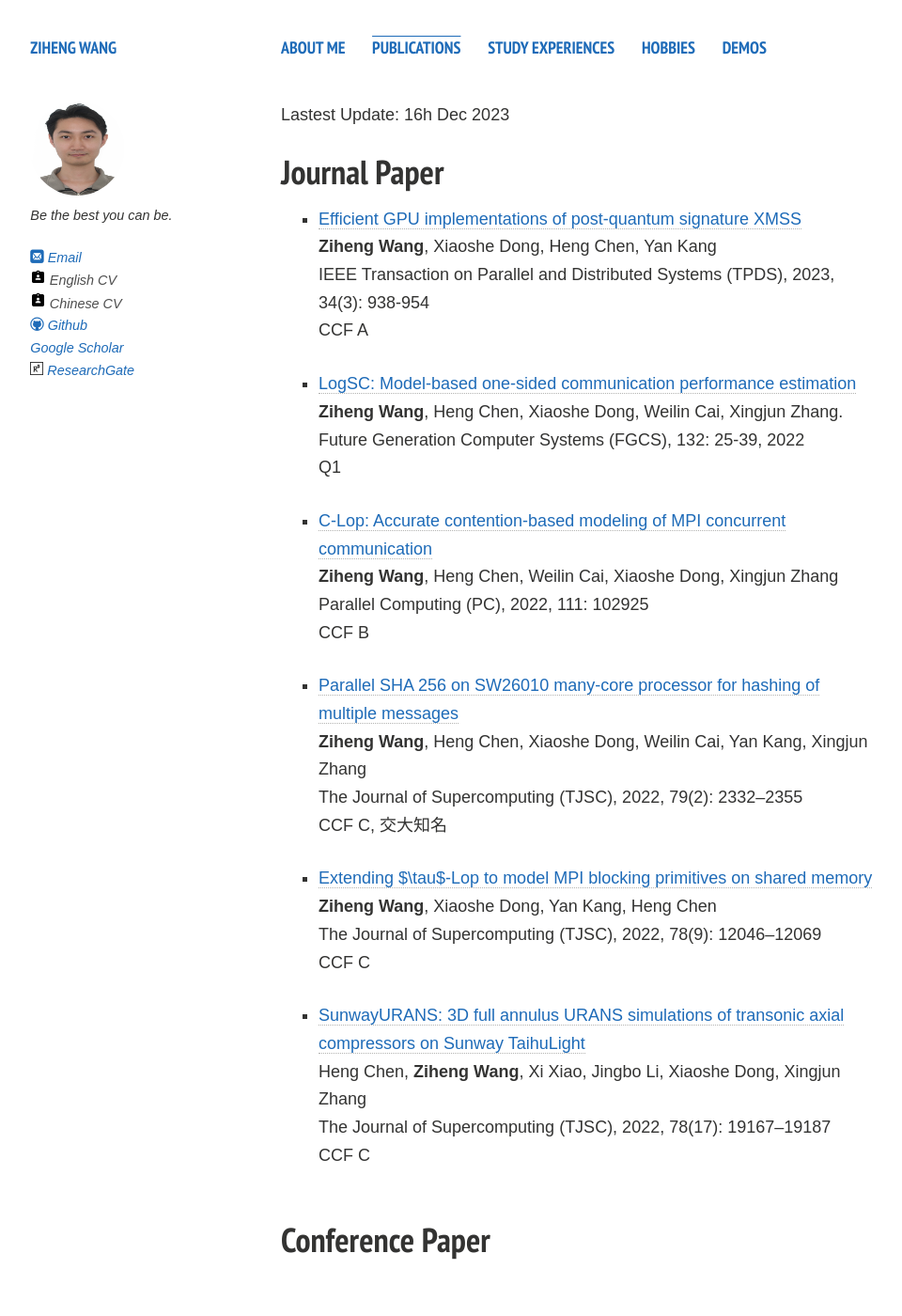
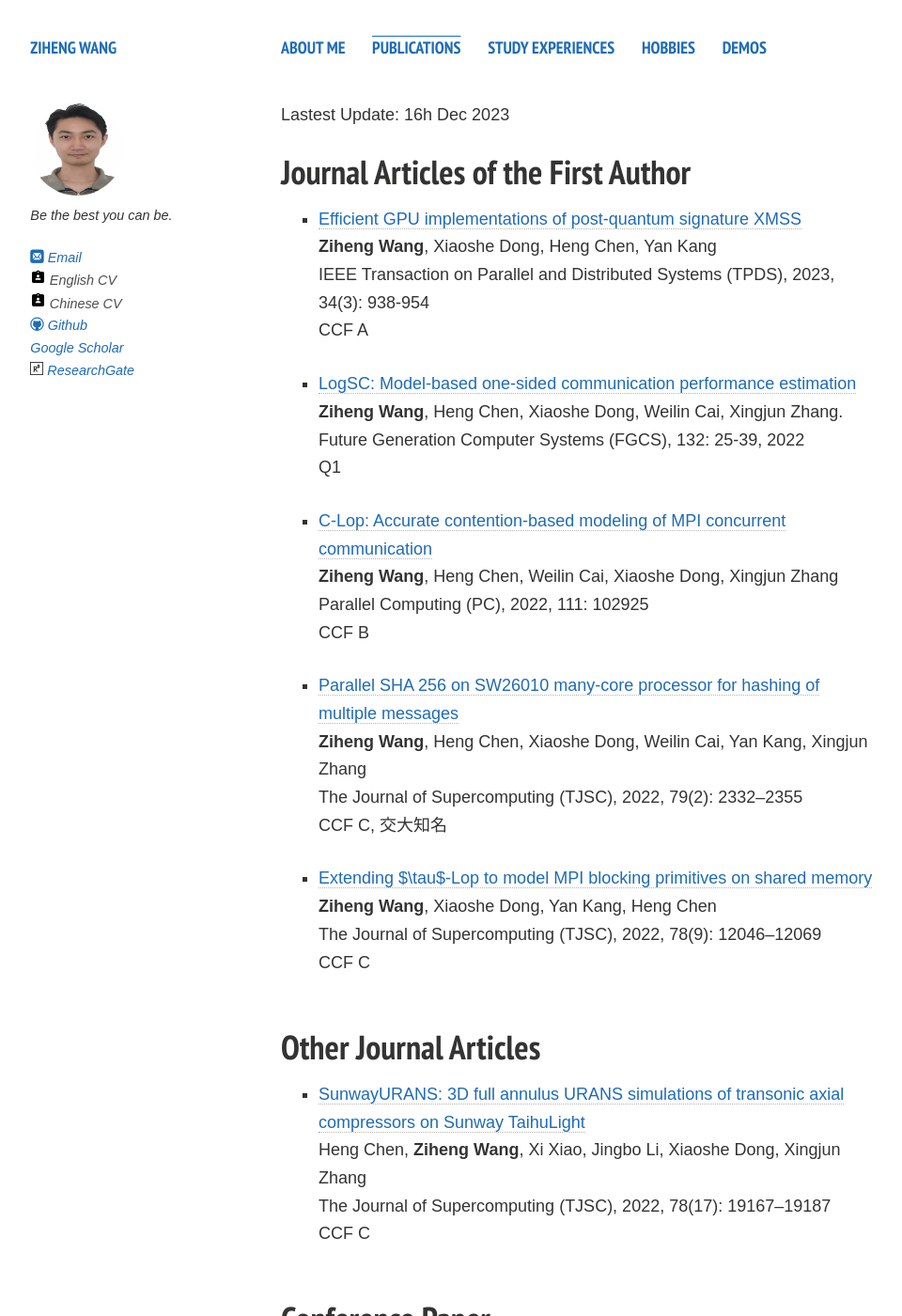
Before and after one commit to wzh009888/wzh009888.github.io, a Jekyll site: the page built from publications.md, in a window 1280 px wide and 1400 px high. Shown: the whole window at 94% size, without its empty margins (21-981 px from the left). Built offline with Jekyll 4.4.1, drawn with Linux system fonts in a browser that asks for light colours; comment, search, counter and statistics services are not loaded; a style sheet for code colours, icons or effects is not loaded.

Commit message:
Update publications.md

```diff
--- a/publications.md
+++ b/publications.md
@@ -7,7 +7,7 @@ title: Publications
 Lastest Update: 16h Dec 2023&nbsp;
 <!--[中文版本 (Chinese Version)](https://caihanlin.com/file/publications-zh/)-->
 
-## Journal Paper
+## Journal Articles of the First Author
 - [Efficient GPU implementations of post-quantum signature XMSS](https://doi.org/10.1109/TPDS.2022.3233348)<br>**Ziheng Wang**, Xiaoshe Dong, Heng Chen, Yan Kang<br>IEEE Transaction on Parallel and Distributed Systems (TPDS), 2023, 34(3): 938-954<br>CCF A
 
 - [LogSC: Model-based one-sided communication performance estimation](https://doi.org/10.1016/j.future.2022.02.004)<br>**Ziheng Wang**, Heng Chen, Xiaoshe Dong, Weilin Cai, Xingjun Zhang.<br>Future Generation Computer Systems (FGCS), 132: 25-39, 2022<br>Q1
@@ -16,9 +16,13 @@ Lastest Update: 16h Dec 2023&nbsp;
 
 - [Parallel SHA 256 on SW26010 many-core processor for hashing of multiple messages](https://doi.org/10.1007/s11227-022-04750-7)<br>**Ziheng Wang**, Heng Chen, Xiaoshe Dong, Weilin Cai, Yan Kang, Xingjun Zhang<br>The Journal of Supercomputing (TJSC), 2022, 79(2): 2332–2355<br>CCF C, 交大知名
 
-- [Extending $\tau$-Lop to model MPI blocking primitives on shared memory](https://doi.org/10.1007/s11227-022-04750-7)<br>**Ziheng Wang**, Xiaoshe Dong, Yan Kang, Heng Chen<br>The Journal of Supercomputing (TJSC), 2022, 78(9): 12046–12069<br>CCF C
+- [Extending $\tau$-Lop to model MPI blocking primitives on shared memory](https://doi.org/10.1007/s11227-022-04352-3)<br>**Ziheng Wang**, Xiaoshe Dong, Yan Kang, Heng Chen<br>The Journal of Supercomputing (TJSC), 2022, 78(9): 12046–12069<br>CCF C
 
-- [SunwayURANS: 3D full annulus URANS simulations of transonic axial compressors on Sunway TaihuLight](https://doi.org/10.1007/s11227-022-04750-7)<br>Heng Chen, **Ziheng Wang**, Xi Xiao, Jingbo Li, Xiaoshe Dong, Xingjun Zhang<br>The Journal of Supercomputing (TJSC), 2022, 78(17): 19167–19187<br>CCF C
+  <br>
+
+## Other Journal Articles
+
+- [SunwayURANS: 3D full annulus URANS simulations of transonic axial compressors on Sunway TaihuLight](https://doi.org/10.1007/s11227-022-04628-8)<br>Heng Chen, **Ziheng Wang**, Xi Xiao, Jingbo Li, Xiaoshe Dong, Xingjun Zhang<br>The Journal of Supercomputing (TJSC), 2022, 78(17): 19167–19187<br>CCF C
 
   <br>
 
```
